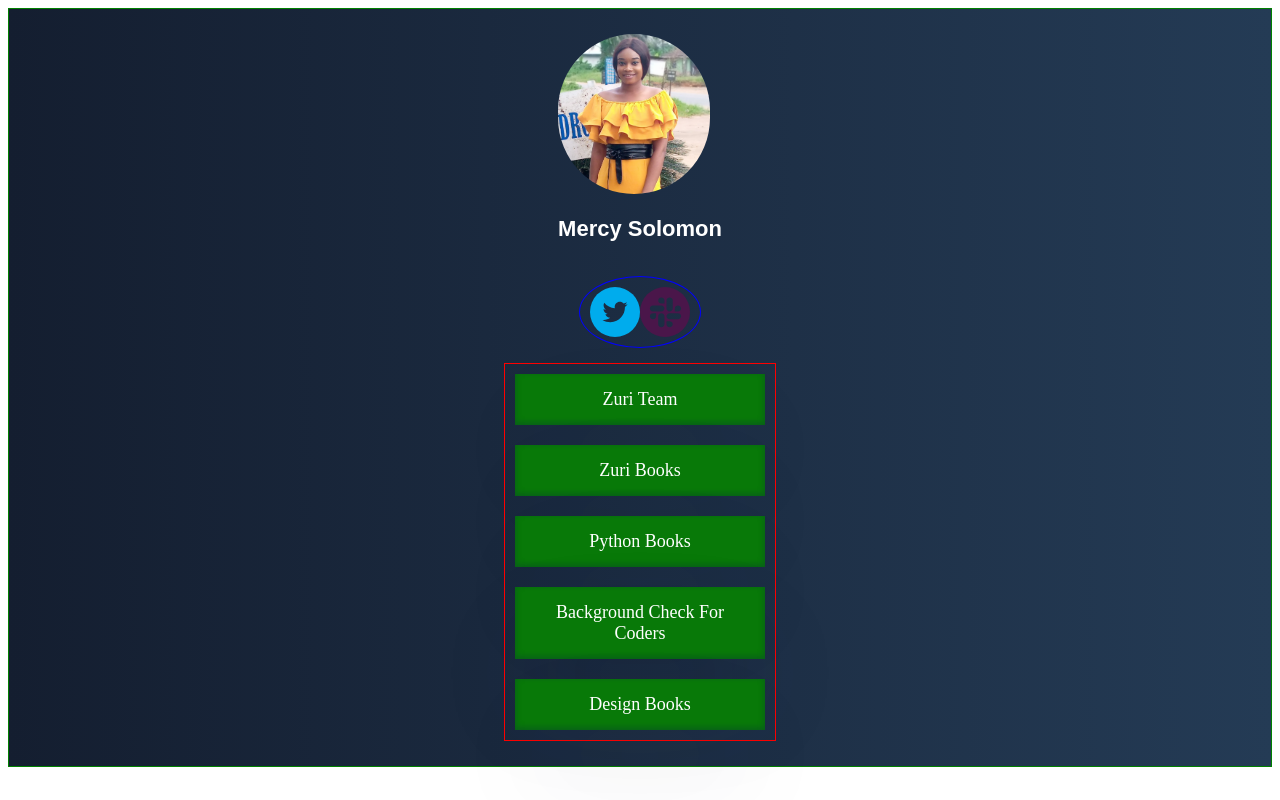
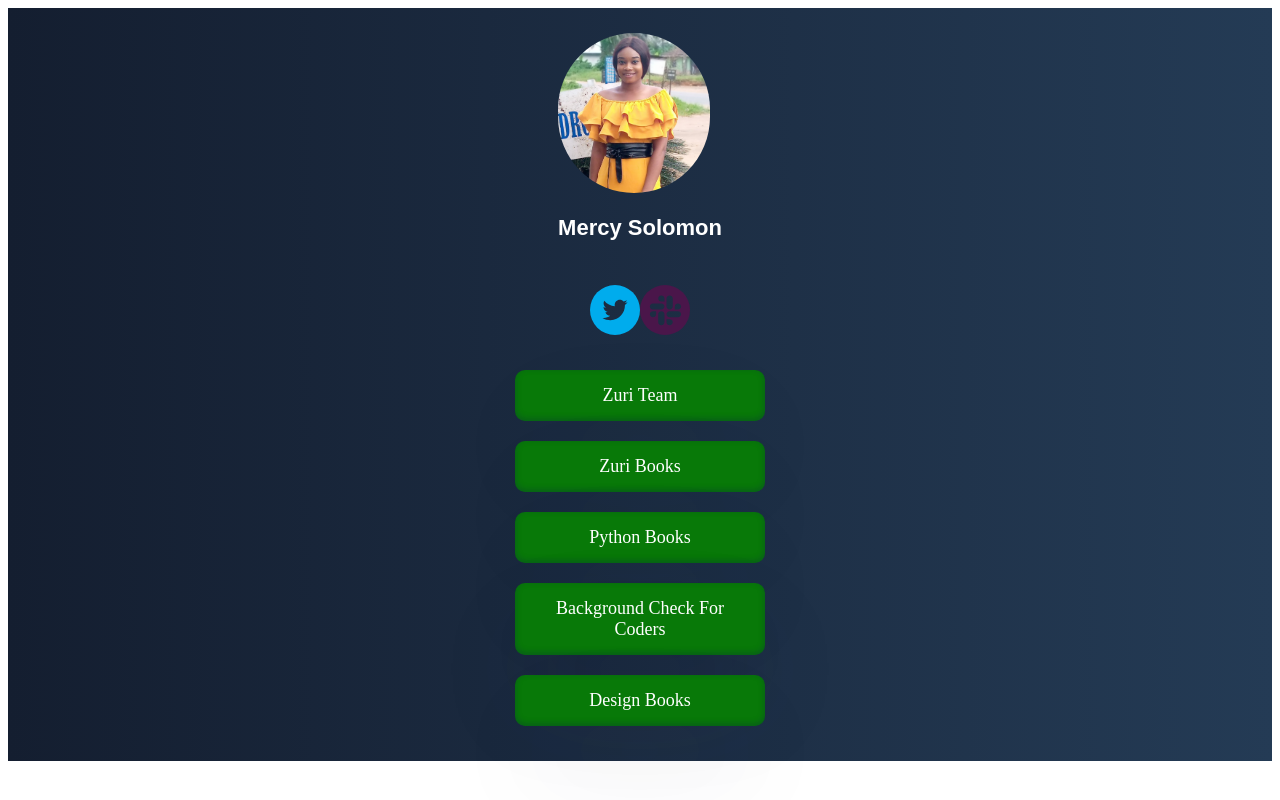
Before and after one commit to MerCee/linktree-clone-with-reactjs, a React (Create React App) app: page / in a window 1280 px wide. Built offline with nearby package versions, Linux system fonts and the light colour scheme.

Commit message:
added border radius to the buttons

```diff
--- a/src/App.css
+++ b/src/App.css
@@ -14,7 +14,6 @@ h2 {
   background-image: linear-gradient(to right, #141e30, #243b55);
   margin: 0 auto;
   padding: 25px 0;
-  border: 1px solid green;
   min-width: 280px;
   display: flex;
   flex-direction: column;
@@ -27,14 +26,13 @@ h2 {
   flex-direction: column;
   align-items: center;
   justify-content: center;
-  border: 1px solid red;
   max-width: 280px;
 
 }
 
 .links > a {
+  border-radius: 10px;
   margin: 10px;
-  /* border: 1px solid yellow; */
   background-color: #087908;
   color: white;
   padding: 15px 25px;
@@ -46,12 +44,11 @@ h2 {
 
 }
 a:hover {
-  background-color: #223094;
+  background-color: #4c5eeb;
 }
 
 div.socials {
   border-radius: 100%;
-  border: 1px solid blue;
   padding: 10px;
   margin: 15px;
 }
```
